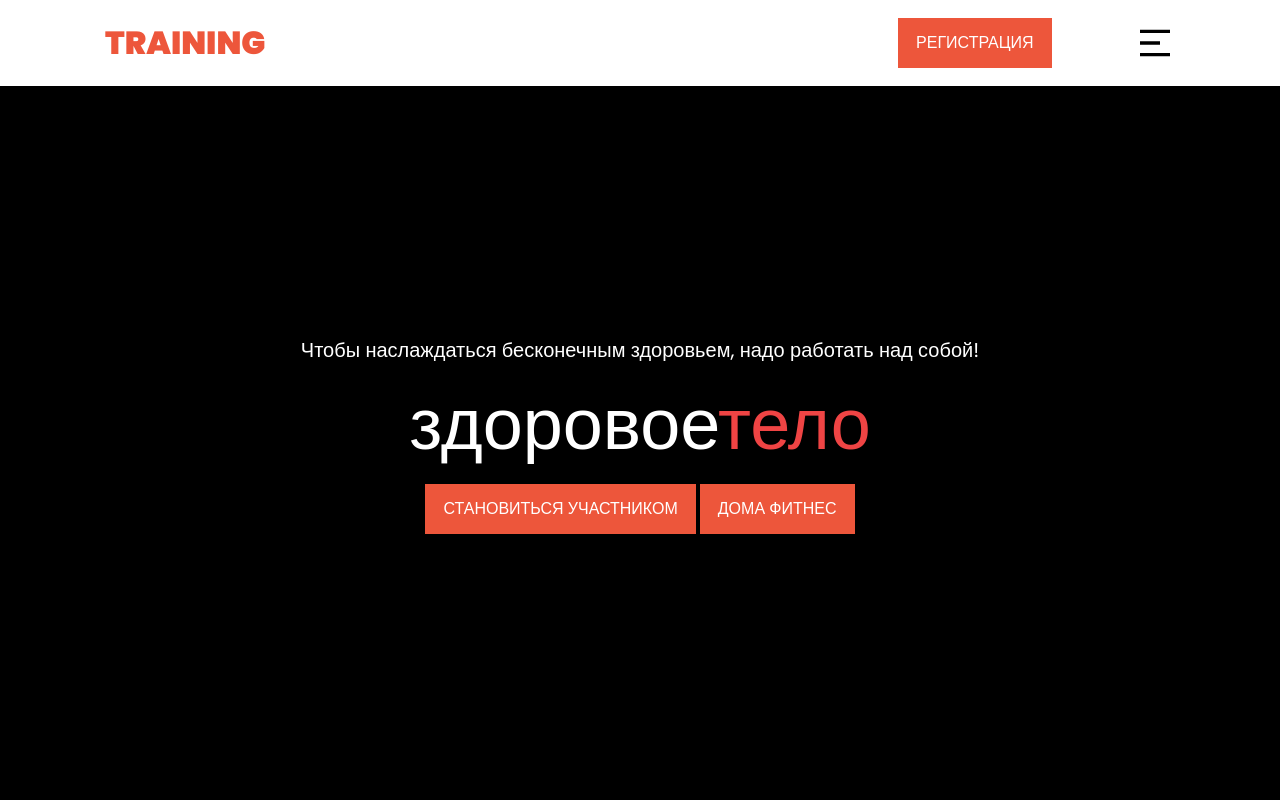
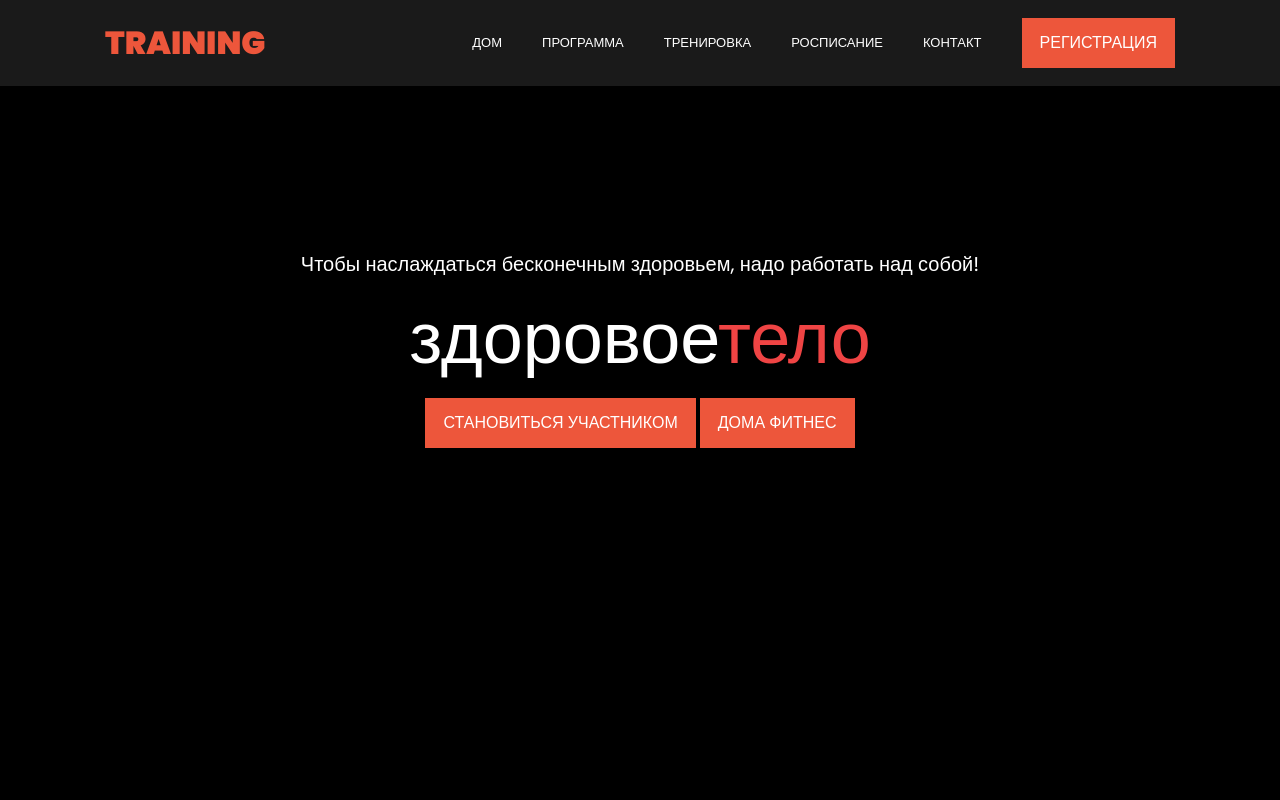
Before and after one commit to nurbekova000/tranings, a React (Create React App) app: page / in a window 1280 px wide. Shown: the top 800 px of the page. Built offline with nearby package versions, Linux system fonts and the light colour scheme.

Commit message:
fix header

```diff
--- a/src/components/header/Header.js
+++ b/src/components/header/Header.js
@@ -52,7 +52,7 @@ export default function Header() {
             </a>
             <Button>Регистрация</Button>
           </div>
-          <div className="block lg:hidden text-[40px]" onClick={showMobileMenu}>
+          <div className="menu-button  text-[40px]" onClick={showMobileMenu}>
             <RiMenu2Line />
           </div>
           {isModile && <MobileMenu />}
--- a/src/components/header/style/header.css
+++ b/src/components/header/style/header.css
@@ -1,11 +1,21 @@
 #header {
   background: rgba(250, 250, 250, 0.1);
   padding: 18px 0;
+  position: absolute;
+  width: 100%;
+}
+
+.menu-button {
+  display: none;
 }
 
 @media (max-width: 992px) {
   #header {
     background: white;
+  }
+
+  .menu-button {
+    display: block;
   }
 }
 
```
